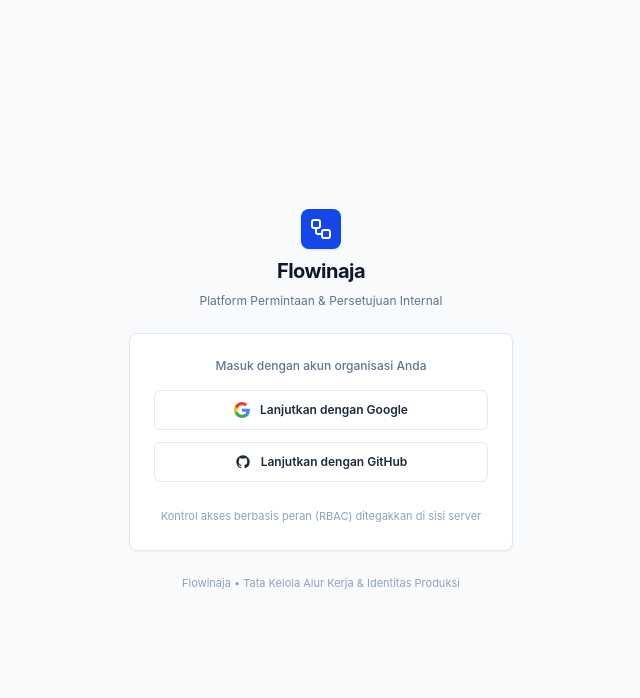
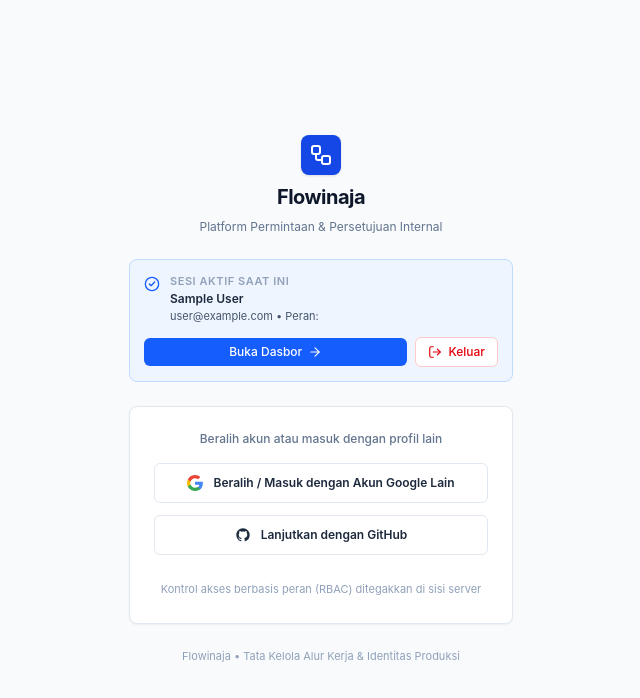
Before and after one commit to Acelinoo/flowinaja, a Next.js app: page /login in a window 1280 px wide. Shown: the top 698 px of the page, without its empty margins (319-959 px from the left). Built offline with nearby package versions, Linux system fonts and the light colour scheme; no server answers; sample sign-in values are in the browser's storage.

Commit message:
fix(auth): resolve persistent session logout, enable account switching and Google account chooser

```diff
--- a/src/actions/auth.actions.ts
+++ b/src/actions/auth.actions.ts
@@ -8,24 +8,64 @@
  * explicitly delete all authentication and session cookies,
  * and redirect cleanly to the login page.
  */
+const COOKIE_BASE_NAMES = [
+  "__Secure-authjs.session-token",
+  "authjs.session-token",
+  "__Secure-next-auth.session-token",
+  "next-auth.session-token",
+  "__Host-authjs.csrf-token",
+  "authjs.csrf-token",
+  "__Host-next-auth.csrf-token",
+  "next-auth.csrf-token",
+  "__Secure-authjs.callback-url",
+  "authjs.callback-url",
+  "__Secure-next-auth.callback-url",
+  "next-auth.callback-url",
+  "__Secure-authjs.pkce.code_verifier",
+  "authjs.pkce.code_verifier",
+  "__Secure-authjs.state",
+  "authjs.state",
+];
+
 export async function logoutAction() {
   const cookieStore = await cookies();
   const allCookies = cookieStore.getAll();
 
+  const namesToClear = new Set<string>();
+
+  // Add all base cookie names and their chunk variations (.0 to .9)
+  for (const base of COOKIE_BASE_NAMES) {
+    namesToClear.add(base);
+    for (let i = 0; i <= 9; i++) {
+      namesToClear.add(`${base}.${i}`);
+    }
+  }
+
+  // Include any existing cookie that looks like auth/session
   for (const c of allCookies) {
     if (
       c.name.includes("authjs") ||
       c.name.includes("next-auth") ||
       c.name.includes("session") ||
-      c.name.includes("csrf")
+      c.name.includes("csrf") ||
+      c.name.includes("callback") ||
+      c.name.includes("token")
     ) {
-      cookieStore.delete(c.name);
-      cookieStore.set(c.name, "", {
-        expires: new Date(0),
-        maxAge: 0,
-        path: "/",
-      });
+      namesToClear.add(c.name);
     }
+  }
+
+  for (const name of namesToClear) {
+    cookieStore.delete(name);
+    const isSecure = name.startsWith("__Secure-") || name.startsWith("__Host-") || process.env.NODE_ENV === "production";
+    cookieStore.set(name, "", {
+      expires: new Date(0),
+      maxAge: 0,
+      path: "/",
+      httpOnly: true,
+      secure: isSecure,
+      sameSite: "lax",
+    });
   }
 
   await signOut({ redirectTo: "/login" });
--- a/src/app/(auth)/login/page.tsx
+++ b/src/app/(auth)/login/page.tsx
@@ -1,6 +1,8 @@
 import React from "react";
-import { Workflow, AlertCircle } from "lucide-react";
-import { signIn } from "@/auth";
+import { Workflow, AlertCircle, LogOut, ArrowRight, CheckCircle2 } from "lucide-react";
+import { auth, signIn } from "@/auth";
+import { logoutAction } from "@/actions/auth.actions";
+import Link from "next/link";
 
 interface LoginPageProps {
   searchParams: Promise<{
@@ -11,7 +13,6 @@
 
 function getSafeRedirectUrl(url?: string): string {
   if (!url) return "/";
-  // Safe relative paths starting with single '/'
   if (url.startsWith("/") && !url.startsWith("//")) {
     return url;
   }
@@ -30,6 +31,7 @@
 export default async function LoginPage({ searchParams }: LoginPageProps) {
   const { error, callbackUrl } = await searchParams;
   const redirectTo = getSafeRedirectUrl(callbackUrl);
+  const session = await auth();
 
   const getErrorMessage = (err: string) => {
     switch (err) {
@@ -74,20 +76,59 @@
           </div>
         )}
 
+        {/* Active Session Card (if user is already logged in) */}
+        {session?.user && (
+          <div className="p-3.5 rounded-lg bg-blue-50/90 dark:bg-blue-950/40 border border-blue-200 dark:border-blue-900/60 space-y-2.5 text-xs">
+            <div className="flex items-start gap-2.5">
+              <CheckCircle2 className="w-4 h-4 text-blue-600 dark:text-blue-400 shrink-0 mt-0.5" />
+              <div className="space-y-0.5 min-w-0 flex-1">
+                <p className="text-[11px] uppercase tracking-wider font-semibold text-slate-400 dark:text-slate-400">
+                  Sesi Aktif Saat Ini
+                </p>
+                <p className="font-semibold text-slate-800 dark:text-slate-200 truncate">
+                  {session.user.name || "Pengguna"}
+                </p>
+                <p className="text-slate-600 dark:text-slate-400 text-[11px] truncate">
+                  {session.user.email} &bull; Peran: <span className="font-bold text-blue-700 dark:text-blue-300">{session.user.role}</span>
+                </p>
+              </div>
+            </div>
+
+            <div className="flex items-center gap-2 pt-1">
+              <Link
+                href="/"
+                className="flex-1 py-1.5 px-3 rounded-md bg-blue-600 hover:bg-blue-700 text-white font-medium text-center flex items-center justify-center gap-1.5 transition-colors no-underline text-xs"
+              >
+                <span>Buka Dasbor</span>
+                <ArrowRight className="w-3.5 h-3.5" />
+              </Link>
+              <form action={logoutAction} className="shrink-0">
+                <button
+                  type="submit"
+                  className="py-1.5 px-3 rounded-md border border-red-200 dark:border-red-800/80 text-red-600 dark:text-red-400 bg-white dark:bg-slate-900 hover:bg-red-50 dark:hover:bg-red-950/50 font-medium flex items-center gap-1.5 transition-colors cursor-pointer text-xs"
+                  title="Keluar dari sesi ini"
+                >
+                  <LogOut className="w-3.5 h-3.5" />
+                  <span>Keluar</span>
+                </button>
+              </form>
+            </div>
+          </div>
+        )}
+
         {/* Login Box */}
         <div className="rounded-lg border border-slate-200 bg-white p-6 shadow-xs dark:border-slate-800 dark:bg-slate-900 space-y-3">
           <div className="text-xs font-medium text-slate-500 text-center mb-4">
-            Masuk dengan akun organisasi Anda
+            {session?.user
+              ? "Beralih akun atau masuk dengan profil lain"
+              : "Masuk dengan akun organisasi Anda"}
           </div>
 
           {/* Google OAuth Form */}
           <form
             action={async () => {
               "use server";
-              await signIn("google", {
-                redirectTo,
-                prompt: "select_account",
-              });
+              await signIn("google", { redirectTo }, { prompt: "select_account" });
             }}
           >
             <button
@@ -112,7 +153,11 @@
                   d="M12 4.75c1.77 0 3.35.61 4.6 1.8l3.42-3.42C17.95 1.19 15.24 0 12 0 7.33 0 3.26 2.64 1.25 6.58l4.03 3.15c.95-2.83 3.6-4.98 6.72-4.98z"
                 />
               </svg>
-              <span>Lanjutkan dengan Google</span>
+              <span>
+                {session?.user
+                  ? "Beralih / Masuk dengan Akun Google Lain"
+                  : "Lanjutkan dengan Google"}
+              </span>
             </button>
           </form>
 
--- a/src/app/api/auth/logout/route.ts
+++ b/src/app/api/auth/logout/route.ts
@@ -1,9 +1,8 @@
-import { NextResponse } from "next/server";
-import { cookies } from "next/headers";
+import { NextResponse, type NextRequest } from "next/server";
 
 export const dynamic = "force-dynamic";
 
-const COOKIE_NAMES = [
+const COOKIE_BASE_NAMES = [
   "__Secure-authjs.session-token",
   "authjs.session-token",
   "__Secure-next-auth.session-token",
@@ -18,71 +17,69 @@
   "next-auth.callback-url",
   "__Secure-authjs.pkce.code_verifier",
   "authjs.pkce.code_verifier",
-  "__Secure-next-auth.pkce.code_verifier",
-  "next-auth.pkce.code_verifier",
   "__Secure-authjs.state",
   "authjs.state",
 ];
 
-async function handleLogout(request: Request) {
-  const cookieStore = await cookies();
-  const allExistingCookies = cookieStore.getAll();
+export async function GET(request: NextRequest) {
+  const namesToClear = new Set<string>();
 
-  const namesToClear = new Set<string>(COOKIE_NAMES);
-  for (const c of allExistingCookies) {
-    if (
-      c.name.includes("authjs") ||
-      c.name.includes("next-auth") ||
-      c.name.includes("session") ||
-      c.name.includes("csrf") ||
-      c.name.includes("token")
-    ) {
-      namesToClear.add(c.name);
+  // 1. Add all base auth cookie names and their chunk variations (.0 to .9)
+  for (const base of COOKIE_BASE_NAMES) {
+    namesToClear.add(base);
+    for (let i = 0; i <= 9; i++) {
+      namesToClear.add(`${base}.${i}`);
+    }
+  }
+
+  // 2. Add any cookies present in request.cookies
+  for (const c of request.cookies.getAll()) {
+    namesToClear.add(c.name);
+  }
+
+  // 3. Add any cookies parsed directly from raw cookie header
+  const rawCookieHeader = request.headers.get("cookie");
+  if (rawCookieHeader) {
+    const parts = rawCookieHeader.split(";");
+    for (const part of parts) {
+      const trimmed = part.trim();
+      const eqIdx = trimmed.indexOf("=");
+      if (eqIdx > 0) {
+        namesToClear.add(trimmed.slice(0, eqIdx).trim());
+      }
     }
   }
 
   const url = new URL("/login", request.url);
   const response = NextResponse.redirect(url, { status: 302 });
 
+  const isHttps =
+    request.url.startsWith("https") ||
+    request.headers.get("x-forwarded-proto") === "https" ||
+    process.env.NODE_ENV === "production";
+
   for (const name of namesToClear) {
-    cookieStore.delete(name);
-
-    // 1. Next.js response.cookies.set with Secure and HttpOnly
+    const isSecure = name.startsWith("__Secure-") || name.startsWith("__Host-") || isHttps;
     response.cookies.set(name, "", {
       expires: new Date(0),
       maxAge: 0,
       path: "/",
       httpOnly: true,
-      secure: true,
+      secure: isSecure,
       sameSite: "lax",
     });
-
-    // 2. Also set without Secure for localhost/HTTP compatibility
-    if (!name.startsWith("__Secure-") && !name.startsWith("__Host-")) {
-      response.cookies.set(name, "", {
-        expires: new Date(0),
-        maxAge: 0,
-        path: "/",
-        httpOnly: true,
-        secure: false,
-        sameSite: "lax",
-      });
-    }
-
-    // 3. Raw Set-Cookie header for absolute browser compliance (RFC 6265bis)
-    response.headers.append(
-      "Set-Cookie",
-      `${name}=; Path=/; Expires=Thu, 01 Jan 1970 00:00:00 GMT; Max-Age=0; HttpOnly; Secure; SameSite=Lax`
-    );
   }
 
-  // Prevent browser from caching this redirect
-  response.headers.set("Cache-Control", "no-store, no-cache, must-revalidate, proxy-revalidate");
+  // Clear-Site-Data: "cookies" instructs the browser to purge all origin cookies
+  response.headers.set("Clear-Site-Data", '"cookies"');
+  response.headers.set(
+    "Cache-Control",
+    "no-store, no-cache, must-revalidate, proxy-revalidate"
+  );
   response.headers.set("Pragma", "no-cache");
   response.headers.set("Expires", "0");
 
   return response;
 }
 
-export const GET = handleLogout;
-export const POST = handleLogout;
+export const POST = GET;
--- a/src/auth.config.ts
+++ b/src/auth.config.ts
@@ -73,16 +73,14 @@
       const isPublic =
         pathname === "/login" ||
         pathname.startsWith("/api/auth") ||
+        pathname === "/api/sync" ||
         pathname === "/api/health";
 
       if (!isLoggedIn && !isPublic) {
         return false; // Automatically redirects to pages.signIn ("/login")
       }
 
-      if (isLoggedIn && pathname === "/login") {
-        return Response.redirect(new URL("/", nextUrl));
-      }
-
+      // Allow /login to render so user can see account status, switch accounts, or log out
       return true;
     },
   },
```
Also changed, not shown: src/auth.ts (+18 -2 lines), src/components/layout/logout-button.tsx (+10 -7 lines), src/components/layout/sidebar.tsx (+11 -8 lines).
